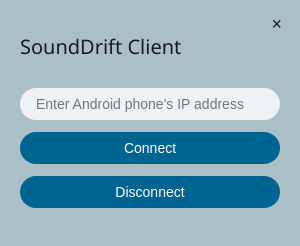
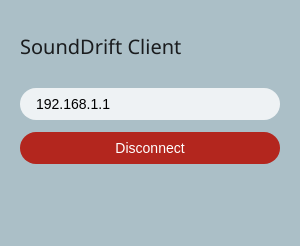
Before and after one commit to heymeowcat/SoundDriftPlayer, an Electron app: page SoundDriftPlayer-app/index.html in a window 300 px wide. Both pictures are taken after a click on the button "Connect". Drawn offline with Linux system fonts and the light colour scheme; no server answers.

Commit message:
fix: updated ui, and store ip on local storage

```diff
--- a/SoundDriftPlayer-app/index.html
+++ b/SoundDriftPlayer-app/index.html
@@ -8,8 +8,7 @@
         font-family: "Segoe UI", Roboto, system-ui, sans-serif;
         margin: 0;
         padding: 20px;
-        border-radius: 12px;
-        -webkit-app-region: drag;
+        user-select: none;
       }
 
       .container {
@@ -33,27 +32,35 @@
         background-color: rgba(255, 255, 255, 0.8);
         font-size: 14px;
         outline: none;
-        -webkit-app-region: no-drag;
       }
 
-      button {
+      .button {
         padding: 8px 24px;
         border: none;
         border-radius: 20px;
-        background-color: #006492;
-        color: white;
         font-size: 14px;
         cursor: pointer;
         transition: background-color 0.2s;
-        -webkit-app-region: no-drag;
+        width: 100%;
       }
 
-      button:hover {
+      .connect-button {
+        background-color: #006492;
+        color: white;
+      }
+
+      .connect-button:hover {
         background-color: #004b6f;
       }
 
-      button:active {
-        background-color: #003355;
+      .disconnect-button {
+        background-color: #b3261e;
+        color: white;
+        display: none;
+      }
+
+      .disconnect-button:hover {
+        background-color: #8c1d17;
       }
 
       #status {
@@ -63,53 +70,80 @@
         min-height: 20px;
       }
 
-      .close-button {
-        position: absolute;
-        top: 10px;
-        right: 10px;
-        background: none;
-        border: none;
-        color: #1a1c1e;
-        font-size: 18px;
-        cursor: pointer;
-        padding: 4px 8px;
-        -webkit-app-region: no-drag;
+      .hidden {
+        display: none;
+      }
+
+      button:disabled {
+        opacity: 0.6;
+        cursor: not-allowed;
       }
     </style>
   </head>
   <body>
-    <button class="close-button" onclick="closeApp()">×</button>
     <div class="container">
       <h1 class="title">SoundDrift Client</h1>
       <input
         type="text"
         id="serverIP"
+        value="192.168.1.1"
         placeholder="Enter Android phone's IP address"
       />
-      <button onclick="connect()">Connect</button>
-      <button onclick="disconnect()">Disconnect</button>
+      <button id="connectBtn" class="button connect-button" onclick="connect()">
+        Connect
+      </button>
+      <button
+        id="disconnectBtn"
+        class="button disconnect-button"
+        onclick="disconnect()"
+      >
+        Disconnect
+      </button>
       <div id="status"></div>
     </div>
 
     <script>
       const { ipcRenderer } = require("electron");
 
+      // Load saved IP from localStorage
+      document.getElementById("serverIP").value =
+        localStorage.getItem("lastIP") || "192.168.1.1";
+
       function connect() {
         const serverIP = document.getElementById("serverIP").value;
+        localStorage.setItem("lastIP", serverIP);
         ipcRenderer.send("connect-to-server", serverIP);
+        updateButtonState(true);
       }
 
       function disconnect() {
         ipcRenderer.send("disconnect");
+        updateButtonState(false);
       }
 
-      function closeApp() {
-        window.close();
+      function updateButtonState(isConnected) {
+        const connectBtn = document.getElementById("connectBtn");
+        const disconnectBtn = document.getElementById("disconnectBtn");
+
+        if (isConnected) {
+          connectBtn.style.display = "none";
+          disconnectBtn.style.display = "block";
+        } else {
+          connectBtn.style.display = "block";
+          disconnectBtn.style.display = "none";
+        }
       }
 
       ipcRenderer.on("connection-status", (event, status) => {
         document.getElementById("status").textContent = status;
+        if (status === "Connected") {
+          updateButtonState(true);
+        } else if (status.includes("Error") || status === "Disconnected") {
+          updateButtonState(false);
+        }
       });
+
+      updateButtonState(false);
     </script>
   </body>
 </html>
```
Also changed, not shown: SoundDriftPlayer-app/main.js (+7 -8 lines).
